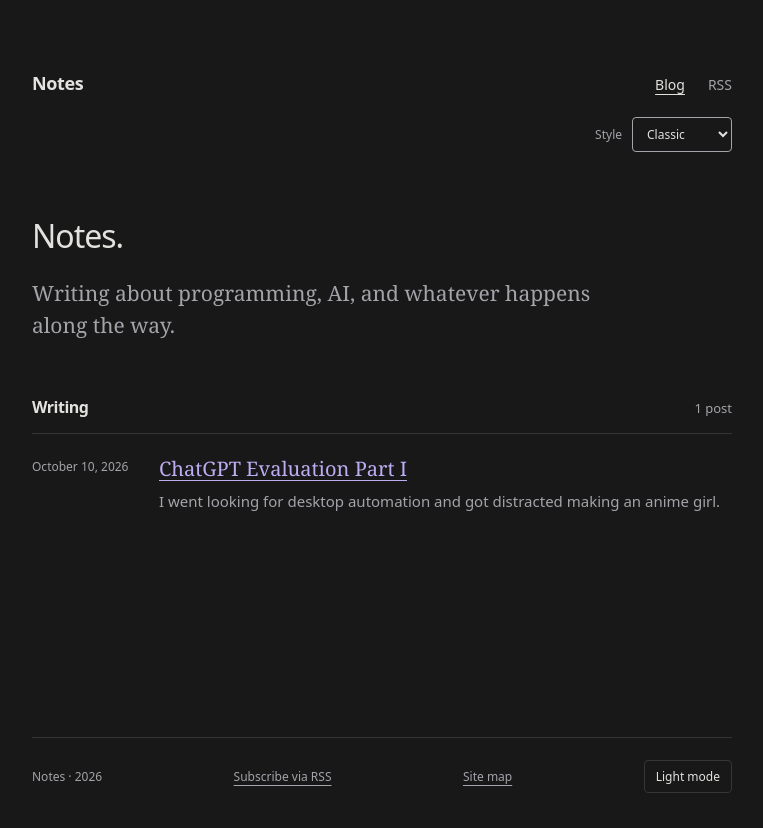
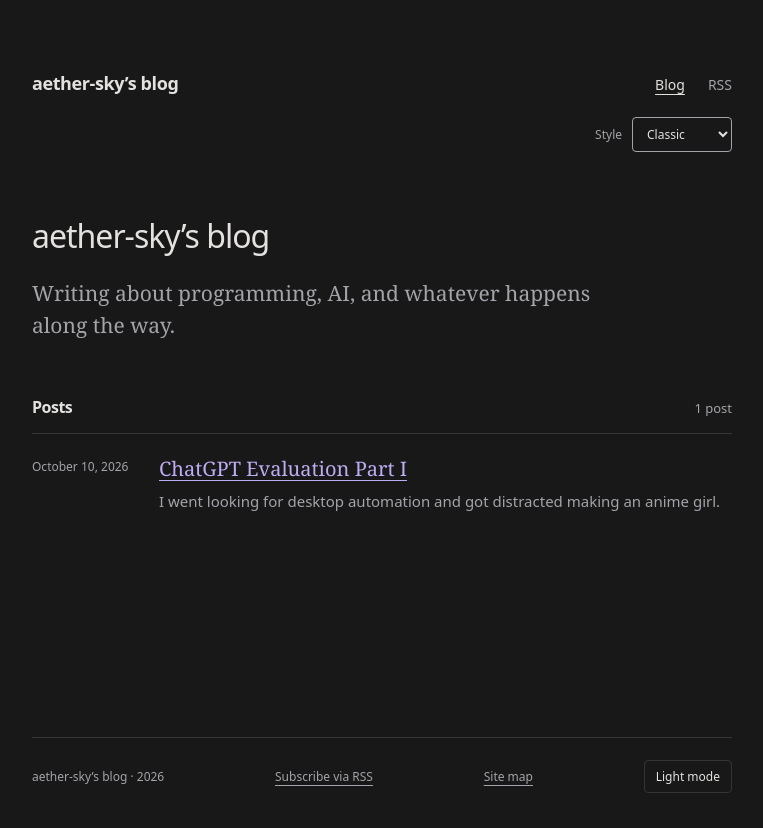
Before and after one commit to aether-sky/website, an Astro site in the folder apps/blog/: page / in a window 1280 px wide. Shown: the whole page, without its empty margins (258-1021 px from the left). Built offline with nearby package versions, Linux system fonts and the light colour scheme; Astro itself is replaced by a stand-in of ours.

Commit message:
Make blog title and landing blurb editable in Markdown

```diff
--- /dev/null
+++ b/apps/blog/src/content/landing.md
@@ -0,0 +1,6 @@
+---
+title: "aether-sky’s blog"
+description: "Writing about programming, AI, and whatever happens along the way."
+---
+
+Writing about programming, AI, and whatever happens along the way.
--- a/apps/blog/src/pages/index.astro
+++ b/apps/blog/src/pages/index.astro
@@ -3,7 +3,8 @@ import Base from '../layouts/Base.astro';
 import { blogUrl } from '../lib/urls';
 import { site, dateLabel } from '../site';
 import { publishedPosts } from '../lib/posts';
+import { Content as LandingBlurb } from '../content/landing.md';
 const posts = await publishedPosts();
 const coverFor = (post: (typeof posts)[number]) => post.body?.match(/!\[[^\]]*\]\((\/[^)\s]+)\)/)?.[1];
 ---
-<Base><section class="intro"><h1>{site.title}.</h1><p>{site.description}</p></section><section class="archive" aria-labelledby="writing"><div class="archive-head"><h2 id="writing">Writing</h2><span>{posts.length} {posts.length === 1 ? 'post' : 'posts'}</span></div><ol class="posts">{posts.map(post=><li><time datetime={post.data.date.toISOString()}>{dateLabel(post.data.date)}</time><div><a href={blogUrl(`/posts/${post.id}/`)}>{coverFor(post) && <span class="linking-window" aria-hidden="true" style={`background-image:url(${JSON.stringify(blogUrl(coverFor(post)!))})`}></span>}{post.data.title}</a><p>{post.data.description}</p></div></li>)}</ol></section></Base>
+<Base><section class="intro"><h1>{site.title}</h1><LandingBlurb /></section><section class="archive" aria-labelledby="writing"><div class="archive-head"><h2 id="writing">Posts</h2><span>{posts.length} {posts.length === 1 ? 'post' : 'posts'}</span></div><ol class="posts">{posts.map(post=><li><time datetime={post.data.date.toISOString()}>{dateLabel(post.data.date)}</time><div><a href={blogUrl(`/posts/${post.id}/`)}>{coverFor(post) && <span class="linking-window" aria-hidden="true" style={`background-image:url(${JSON.stringify(blogUrl(coverFor(post)!))})`}></span>}{post.data.title}</a><p>{post.data.description}</p></div></li>)}</ol></section></Base>
--- a/apps/blog/src/site.ts
+++ b/apps/blog/src/site.ts
@@ -1,2 +1,4 @@
-export const site = { title: 'Notes', description: 'Writing about programming, AI, and whatever happens along the way.' };
+import { frontmatter } from './content/landing.md';
+
+export const site = { title: frontmatter.title as string, description: frontmatter.description as string };
 export const dateLabel = (date: Date) => date.toLocaleDateString('en-US', { month: 'long', day: 'numeric', year: 'numeric', timeZone: 'UTC' });
```
Also changed, not shown: README.md.
